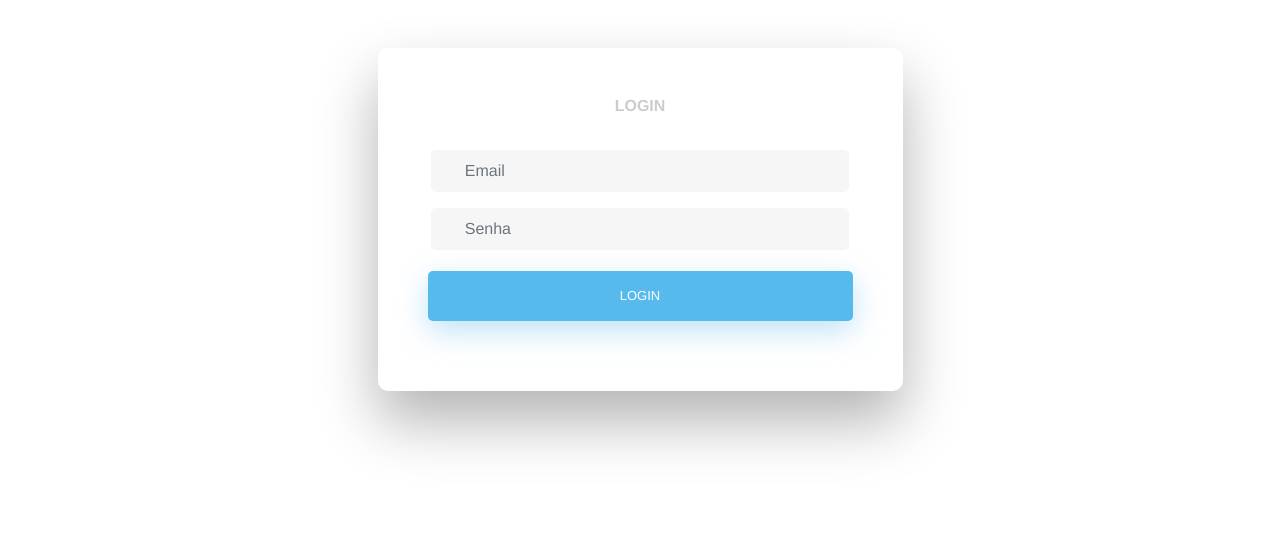
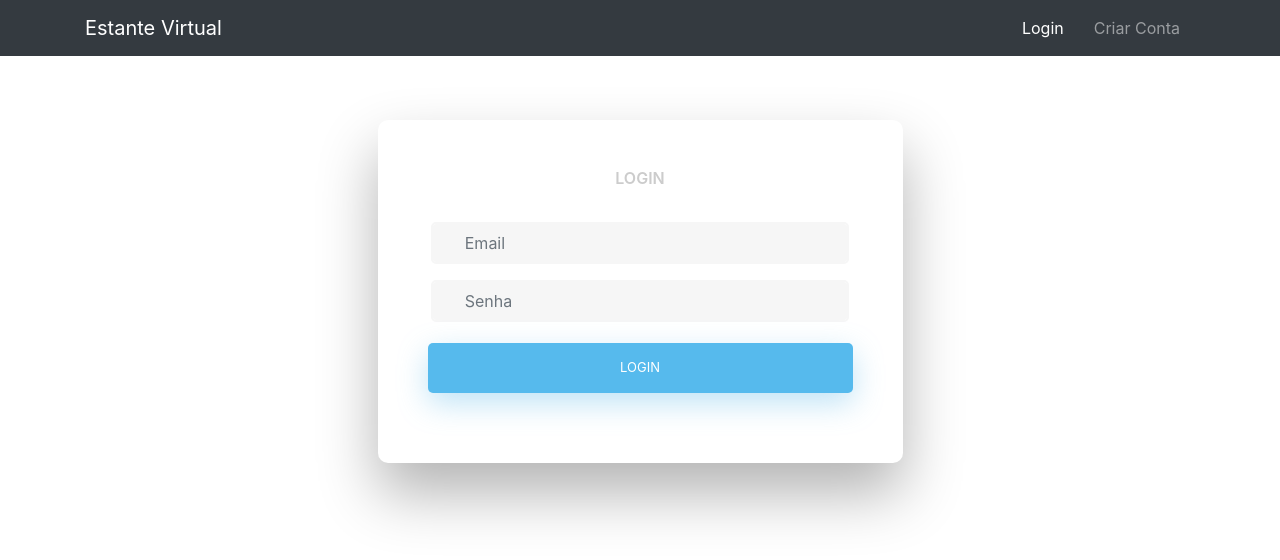
Before and after one commit to Farlley/colaborative-library, a Vue app: page /login in a window 1280 px wide. Shown: the top 560 px of the page. Built offline with nearby package versions, Linux system fonts and the light colour scheme.

Commit message:
Navigation bar

```diff
--- a/src/App.vue
+++ b/src/App.vue
@@ -7,25 +7,12 @@
   </div>
 </template>
 
-<style lang="scss">
-#app {
-  font-family: Avenir, Helvetica, Arial, sans-serif;
-  -webkit-font-smoothing: antialiased;
-  -moz-osx-font-smoothing: grayscale;
-  text-align: center;
-  color: #2c3e50;
-}
-
-#nav {
-  padding: 30px;
-
-  a {
-    font-weight: bold;
-    color: #2c3e50;
-
-    &.router-link-exact-active {
-      color: #42b983;
-    }
+<script>
+import Nav from '@/components/Nav'
+export default {
+  name: 'App',
+  components: {
+    Nav
   }
 }
-</style>
+</script>
--- a/src/main.js
+++ b/src/main.js
@@ -6,6 +6,11 @@ import store from './store'
 
 Vue.config.productionTip = false
 
+router.beforeEach((to, from, next) => {
+  if (to.name !== 'Login' && to.name !== 'Register' && !store.getters.isAuthenticated) next({ name: 'Login' })
+  else next()
+})
+
 new Vue({
   router,
   store,
```
